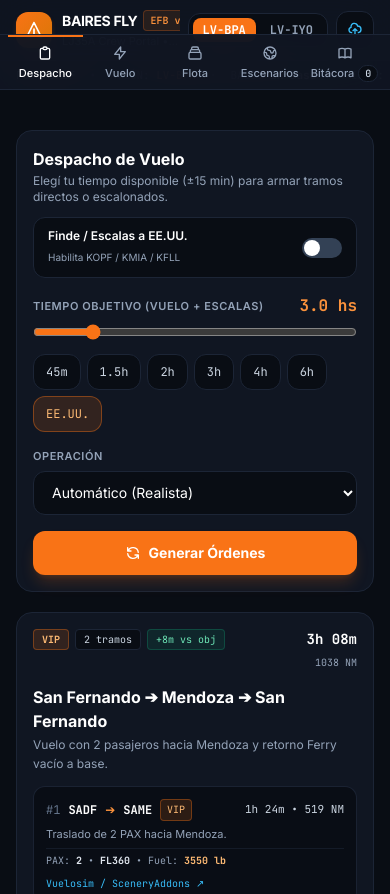
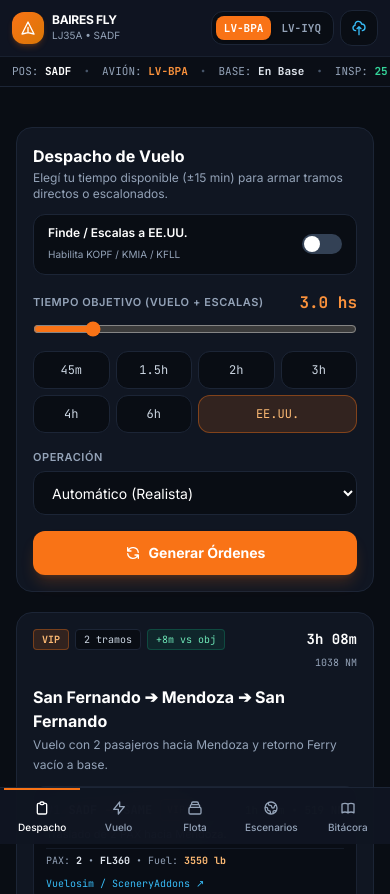
Before and after one commit to PimpoTec/baires-fly-efb, a plain HTML site: page index.htm in a window 390 px wide. Shown: the top 894 px of the page. Drawn offline with nearby package versions, Linux system fonts and the light colour scheme.

Commit message:
Refactor header, navigation, and PWA icon handling
Updated header and navigation styles for better responsiveness and adjusted button sizes. Enhanced PWA icon generation with dynamic sizing and improved manifest configuration.

```diff
--- a/index.htm
+++ b/index.htm
@@ -63,36 +63,36 @@
 <body class="bg-efb-bg text-slate-100 font-sans antialiased min-h-screen flex flex-col pb-24 md:pb-8 selection:bg-orange-500/30 selection:text-orange-200">
 
   <!-- ==================== HEADER ==================== -->
-  <header class="sticky top-0 z-30 bg-efb-panel/90 backdrop-blur-xl border-b border-efb-border safe-top">
-    <div class="max-w-6xl mx-auto px-4 sm:px-6 py-2.5 flex items-center justify-between gap-2">
+  <header class="sticky top-0 z-30 bg-efb-panel/95 backdrop-blur-xl border-b border-efb-border safe-top">
+    <div class="max-w-6xl mx-auto px-3 sm:px-6 py-2.5 flex items-center justify-between gap-2">
       <!-- Brand -->
-      <div class="flex items-center gap-2.5 min-w-0">
-        <div class="w-9 h-9 rounded-xl bg-gradient-to-br from-orange-500 to-amber-600 flex items-center justify-center shadow-md shadow-orange-500/20 shrink-0">
-          <svg class="w-5 h-5 text-white" fill="none" stroke="currentColor" stroke-width="2" viewBox="0 0 24 24">
+      <div class="flex items-center gap-2 sm:gap-2.5 min-w-0">
+        <div class="w-8 h-8 sm:w-9 sm:h-9 rounded-xl bg-gradient-to-br from-orange-500 to-amber-600 flex items-center justify-center shadow-md shadow-orange-500/20 shrink-0">
+          <svg class="w-4 h-4 sm:w-5 sm:h-5 text-white" fill="none" stroke="currentColor" stroke-width="2" viewBox="0 0 24 24">
             <path stroke-linecap="round" stroke-linejoin="round" d="M12 19l9 2-9-18-9 18 9-2zm0 0v-8" />
           </svg>
         </div>
-        <div class="truncate">
+        <div class="min-w-0">
           <div class="flex items-center gap-1.5">
-            <h1 class="text-sm sm:text-base font-bold tracking-tight text-white leading-none">BAIRES FLY</h1>
-            <span class="text-[10px] font-mono font-semibold px-1.5 py-0.5 rounded bg-orange-500/10 text-orange-400 border border-orange-500/25">EFB v4.2</span>
-          </div>
-          <p class="text-[11px] text-slate-400 mt-0.5 truncate">LJ35A Crew Portal • SADF</p>
+            <h1 class="text-xs sm:text-base font-bold tracking-tight text-white leading-none whitespace-nowrap">BAIRES FLY</h1>
+            <span class="hidden sm:inline-block text-[10px] font-mono font-semibold px-1.5 py-0.5 rounded bg-orange-500/10 text-orange-400 border border-orange-500/25">EFB v4.3</span>
+          </div>
+          <p class="text-[10px] sm:text-[11px] text-slate-400 mt-0.5 truncate">LJ35A • SADF</p>
         </div>
       </div>
 
       <!-- Aircraft Switcher + Install/Backup & UTC -->
-      <div class="flex items-center gap-2 shrink-0">
-        <div id="header-aircraft-switcher" class="flex items-center gap-1 bg-efb-bg p-1 rounded-xl border border-efb-border"></div>
-
-        <button id="header-install-btn" onclick="triggerPwaInstall()" class="hidden min-h-[38px] px-2.5 sm:px-3 py-1.5 rounded-xl bg-orange-500/15 hover:bg-orange-500/25 border border-orange-500/40 text-xs font-bold text-orange-300 transition items-center gap-1.5" title="Instalar App en tu dispositivo">
+      <div class="flex items-center gap-1.5 sm:gap-2 shrink-0">
+        <div id="header-aircraft-switcher" class="flex items-center gap-0.5 sm:gap-1 bg-efb-bg p-1 rounded-xl border border-efb-border"></div>
+
+        <button id="header-install-btn" onclick="triggerPwaInstall()" class="hidden min-h-[36px] px-2.5 sm:px-3 py-1.5 rounded-xl bg-orange-500/15 hover:bg-orange-500/25 border border-orange-500/40 text-xs font-bold text-orange-300 transition items-center gap-1.5" title="Instalar App en tu dispositivo">
           <svg class="w-4 h-4 shrink-0" fill="none" stroke="currentColor" stroke-width="2" viewBox="0 0 24 24">
             <path stroke-linecap="round" stroke-linejoin="round" d="M4 16v1a3 3 0 003 3h10a3 3 0 003-3v-1m-4-4l-4 4m0 0l-4-4m4 4V4" />
           </svg>
-          <span class="hidden sm:inline">Instalar App</span>
+          <span class="hidden sm:inline">Instalar</span>
         </button>
 
-        <button onclick="openBackupModal()" class="relative min-h-[38px] px-2.5 sm:px-3 py-1.5 rounded-xl bg-efb-bg hover:bg-slate-800/80 border border-efb-border text-xs font-medium text-slate-200 transition flex items-center gap-1.5" title="Sincronización GitHub, Respaldo e Instalación">
+        <button onclick="openBackupModal()" class="relative min-h-[36px] px-2.5 sm:px-3 py-1.5 rounded-xl bg-efb-bg hover:bg-slate-800/80 border border-efb-border text-xs font-medium text-slate-200 transition flex items-center gap-1.5" title="Sincronización GitHub, Respaldo e Instalación">
           <svg class="w-4 h-4 text-sky-400 shrink-0" fill="none" stroke="currentColor" stroke-width="2" viewBox="0 0 24 24">
             <path stroke-linecap="round" stroke-linejoin="round" d="M7 16a4 4 0 01-.88-7.903A5 5 0 1115.9 6L16 6a5 5 0 011 9.9M15 13l-3-3m0 0l-3 3m3-3v12" />
           </svg>
@@ -108,9 +108,9 @@
     </div>
 
     <!-- Minimalist Status Strip -->
-    <div class="bg-efb-bg/70 border-t border-efb-border/80">
-      <div class="max-w-6xl mx-auto px-4 sm:px-6 py-1.5 flex items-center justify-between gap-2 text-[11px] font-mono overflow-x-auto no-scrollbar">
-        <div class="flex items-center gap-x-3.5 whitespace-nowrap">
+    <div class="bg-efb-bg/80 border-t border-efb-border/80">
+      <div class="max-w-6xl mx-auto px-3 sm:px-6 py-1.5 flex items-center justify-between gap-2 text-[11px] font-mono overflow-x-auto no-scrollbar">
+        <div class="flex items-center gap-x-3 whitespace-nowrap">
           <span class="text-slate-400">POS: <strong id="strip-location" class="text-white">SADF</strong></span>
           <span class="text-slate-600">•</span>
           <span class="text-slate-400">AVIÓN: <strong id="strip-aircraft" class="text-orange-400">LV-BPA</strong></span>
@@ -124,34 +124,34 @@
         </div>
       </div>
     </div>
-
-    <!-- Responsive Navigation: Bottom Dock on Mobile/iPad, Top Tabs on Desktop -->
-    <nav class="fixed bottom-0 inset-x-0 z-40 bg-efb-panel/95 backdrop-blur-xl border-t border-efb-border safe-bottom md:static md:bg-transparent md:backdrop-blur-none md:border-t md:border-efb-border/70">
-      <div class="max-w-6xl mx-auto px-2 sm:px-6 grid grid-cols-5 md:flex md:items-center md:gap-1">
-        <button onclick="setTab('dispatch')" id="tab-dispatch" class="tab-btn min-h-[54px] md:min-h-[42px] px-1 md:px-4 py-1.5 md:py-2.5 text-[11px] md:text-sm font-medium border-t-2 md:border-t-0 md:border-b-2 transition-colors flex flex-col md:flex-row items-center justify-center gap-1 md:gap-2">
+  </header>
+
+  <!-- Responsive Navigation: True Bottom Dock on Mobile/iPad, Top Tabs on Desktop -->
+  <nav class="fixed bottom-0 inset-x-0 z-40 bg-efb-panel/95 backdrop-blur-xl border-t border-efb-border safe-bottom md:sticky md:top-[84px] md:bottom-auto md:z-20 md:border-t-0 md:border-b">
+    <div class="max-w-6xl mx-auto px-1 sm:px-6 grid grid-cols-5 md:flex md:items-center md:gap-1">
+      <button onclick="setTab('dispatch')" id="tab-dispatch" class="tab-btn min-h-[56px] md:min-h-[42px] px-1 md:px-4 py-1.5 md:py-2.5 text-[10px] sm:text-[11px] md:text-sm font-medium border-t-2 md:border-t-0 md:border-b-2 transition-colors flex flex-col md:flex-row items-center justify-center gap-1 md:gap-2">
         <svg class="w-4 h-4 shrink-0" fill="none" stroke="currentColor" stroke-width="2" viewBox="0 0 24 24"><path stroke-linecap="round" stroke-linejoin="round" d="M9 5H7a2 2 0 00-2 2v12a2 2 0 002 2h10a2 2 0 002-2V7a2 2 0 00-2-2h-2M9 5a2 2 0 002 2h2a2 2 0 002-2M9 5a2 2 0 012-2h2a2 2 0 012 2" /></svg>
         <span>Despacho</span>
       </button>
-        <button onclick="setTab('active')" id="tab-active" class="tab-btn relative min-h-[54px] md:min-h-[42px] px-1 md:px-4 py-1.5 md:py-2.5 text-[11px] md:text-sm font-medium border-t-2 md:border-t-0 md:border-b-2 transition-colors flex flex-col md:flex-row items-center justify-center gap-1 md:gap-2">
+      <button onclick="setTab('active')" id="tab-active" class="tab-btn relative min-h-[56px] md:min-h-[42px] px-1 md:px-4 py-1.5 md:py-2.5 text-[10px] sm:text-[11px] md:text-sm font-medium border-t-2 md:border-t-0 md:border-b-2 transition-colors flex flex-col md:flex-row items-center justify-center gap-1 md:gap-2">
         <svg class="w-4 h-4 shrink-0" fill="none" stroke="currentColor" stroke-width="2" viewBox="0 0 24 24"><path stroke-linecap="round" stroke-linejoin="round" d="M13 10V3L4 14h7v7l9-11h-7z" /></svg>
         <span>Vuelo</span>
-          <span id="active-mission-dot" class="hidden absolute top-2 right-4 md:static w-2 h-2 rounded-full bg-orange-500 animate-pulse"></span>
+        <span id="active-mission-dot" class="hidden absolute top-2 right-3 md:static w-2 h-2 rounded-full bg-orange-500 animate-pulse"></span>
       </button>
-        <button onclick="setTab('fleet')" id="tab-fleet" class="tab-btn min-h-[54px] md:min-h-[42px] px-1 md:px-4 py-1.5 md:py-2.5 text-[11px] md:text-sm font-medium border-t-2 md:border-t-0 md:border-b-2 transition-colors flex flex-col md:flex-row items-center justify-center gap-1 md:gap-2">
+      <button onclick="setTab('fleet')" id="tab-fleet" class="tab-btn min-h-[56px] md:min-h-[42px] px-1 md:px-4 py-1.5 md:py-2.5 text-[10px] sm:text-[11px] md:text-sm font-medium border-t-2 md:border-t-0 md:border-b-2 transition-colors flex flex-col md:flex-row items-center justify-center gap-1 md:gap-2">
         <svg class="w-4 h-4 shrink-0" fill="none" stroke="currentColor" stroke-width="2" viewBox="0 0 24 24"><path stroke-linecap="round" stroke-linejoin="round" d="M19 11H5m14 0a2 2 0 012 2v6a2 2 0 01-2 2H5a2 2 0 01-2-2v-6a2 2 0 012-2m14 0V9a2 2 0 00-2-2M5 11V9a2 2 0 012-2m0 0V5a2 2 0 012-2h6a2 2 0 012 2v2M7 7h10" /></svg>
         <span>Flota</span>
       </button>
-        <button onclick="setTab('scenery')" id="tab-scenery" class="tab-btn min-h-[54px] md:min-h-[42px] px-1 md:px-4 py-1.5 md:py-2.5 text-[11px] md:text-sm font-medium border-t-2 md:border-t-0 md:border-b-2 transition-colors flex flex-col md:flex-row items-center justify-center gap-1 md:gap-2">
+      <button onclick="setTab('scenery')" id="tab-scenery" class="tab-btn min-h-[56px] md:min-h-[42px] px-1 md:px-4 py-1.5 md:py-2.5 text-[10px] sm:text-[11px] md:text-sm font-medium border-t-2 md:border-t-0 md:border-b-2 transition-colors flex flex-col md:flex-row items-center justify-center gap-1 md:gap-2">
         <svg class="w-4 h-4 shrink-0" fill="none" stroke="currentColor" stroke-width="2" viewBox="0 0 24 24"><path stroke-linecap="round" stroke-linejoin="round" d="M3.055 11H5a2 2 0 012 2v1a2 2 0 002 2 2 2 0 012 2v2.945M8 3.935V5.5A2.5 2.5 0 0010.5 8h.5a2 2 0 012 2 2 2 0 104 0 2 2 0 012-2h1.064M15 20.488V18a2 2 0 012-2h3.064M21 12a9 9 0 11-18 0 9 9 0 0118 0z" /></svg>
         <span class="flex items-center gap-1">Escenarios <span id="scenery-badge" class="hidden sm:inline text-[10px] font-mono px-1.5 py-0.2 rounded-full bg-efb-bg border border-efb-border text-emerald-400">46/46</span></span>
       </button>
-        <button onclick="setTab('logbook')" id="tab-logbook" class="tab-btn min-h-[54px] md:min-h-[42px] px-1 md:px-4 py-1.5 md:py-2.5 text-[11px] md:text-sm font-medium border-t-2 md:border-t-0 md:border-b-2 transition-colors flex flex-col md:flex-row items-center justify-center gap-1 md:gap-2">
+      <button onclick="setTab('logbook')" id="tab-logbook" class="tab-btn min-h-[56px] md:min-h-[42px] px-1 md:px-4 py-1.5 md:py-2.5 text-[10px] sm:text-[11px] md:text-sm font-medium border-t-2 md:border-t-0 md:border-b-2 transition-colors flex flex-col md:flex-row items-center justify-center gap-1 md:gap-2">
         <svg class="w-4 h-4 shrink-0" fill="none" stroke="currentColor" stroke-width="2" viewBox="0 0 24 24"><path stroke-linecap="round" stroke-linejoin="round" d="M12 6.253v13m0-13C10.832 5.477 9.246 5 7.5 5S4.168 5.477 3 6.253v13C4.168 18.477 5.754 18 7.5 18s3.332.477 4.5 1.253m0-13C13.168 5.477 14.754 5 16.5 5c1.747 0 3.332.477 4.5 1.253v13C19.832 18.477 18.247 18 16.5 18c-1.746 0-3.332.477-4.5 1.253" /></svg>
-          <span class="flex items-center gap-1">Bitácora <span id="logbook-badge" class="text-[10px] font-mono px-1.5 py-0.2 rounded-full bg-efb-bg border border-efb-border text-slate-300">0</span></span>
+        <span class="flex items-center gap-1">Bitácora <span id="logbook-badge" class="hidden sm:inline text-[10px] font-mono px-1.5 py-0.2 rounded-full bg-efb-bg border border-efb-border text-slate-300">0</span></span>
       </button>
     </div>
   </nav>
-  </header>
 
   <!-- ==================== MAIN CONTENT ==================== -->
   <main class="flex-1 max-w-6xl w-full mx-auto px-4 sm:px-6 py-5 space-y-5">
@@ -218,14 +218,14 @@
               <span id="time-display" class="font-mono text-base font-bold text-orange-400">3.0 hs</span>
             </div>
             <input id="time-slider" type="range" min="0.75" max="14" step="0.25" value="3" oninput="updateTimeDisplay(this.value)" onchange="generateDispatches()" class="w-full h-2 accent-orange-500 cursor-pointer" />
-            <div class="flex flex-wrap gap-1.5 pt-0.5">
-              <button onclick="setTimePreset(0.75, false)" class="min-h-[36px] px-3 py-1.5 rounded-xl text-xs font-mono bg-efb-bg hover:bg-slate-800 border border-efb-border text-slate-300 transition">45m</button>
-              <button onclick="setTimePreset(1.5, false)" class="min-h-[36px] px-3 py-1.5 rounded-xl text-xs font-mono bg-efb-bg hover:bg-slate-800 border border-efb-border text-slate-300 transition">1.5h</button>
-              <button onclick="setTimePreset(2, false)" class="min-h-[36px] px-3 py-1.5 rounded-xl text-xs font-mono bg-efb-bg hover:bg-slate-800 border border-efb-border text-slate-300 transition">2h</button>
-              <button onclick="setTimePreset(3, false)" class="min-h-[36px] px-3 py-1.5 rounded-xl text-xs font-mono bg-efb-bg hover:bg-slate-800 border border-efb-border text-slate-300 transition">3h</button>
-              <button onclick="setTimePreset(4, false)" class="min-h-[36px] px-3 py-1.5 rounded-xl text-xs font-mono bg-efb-bg hover:bg-slate-800 border border-efb-border text-slate-300 transition">4h</button>
-              <button onclick="setTimePreset(6, false)" class="min-h-[36px] px-3 py-1.5 rounded-xl text-xs font-mono bg-efb-bg hover:bg-slate-800 border border-efb-border text-slate-300 transition">6h</button>
-              <button onclick="setTimePreset(12, true)" class="min-h-[36px] px-3 py-1.5 rounded-xl text-xs font-mono bg-orange-500/15 hover:bg-orange-500/25 border border-orange-500/40 text-orange-300 transition">EE.UU.</button>
+            <div class="grid grid-cols-4 sm:flex sm:flex-wrap gap-1.5 pt-0.5">
+              <button onclick="setTimePreset(0.75, false)" class="min-h-[38px] px-2.5 py-1.5 rounded-xl text-xs font-mono bg-efb-bg hover:bg-slate-800 border border-efb-border text-slate-300 transition">45m</button>
+              <button onclick="setTimePreset(1.5, false)" class="min-h-[38px] px-2.5 py-1.5 rounded-xl text-xs font-mono bg-efb-bg hover:bg-slate-800 border border-efb-border text-slate-300 transition">1.5h</button>
+              <button onclick="setTimePreset(2, false)" class="min-h-[38px] px-2.5 py-1.5 rounded-xl text-xs font-mono bg-efb-bg hover:bg-slate-800 border border-efb-border text-slate-300 transition">2h</button>
+              <button onclick="setTimePreset(3, false)" class="min-h-[38px] px-2.5 py-1.5 rounded-xl text-xs font-mono bg-efb-bg hover:bg-slate-800 border border-efb-border text-slate-300 transition">3h</button>
+              <button onclick="setTimePreset(4, false)" class="min-h-[38px] px-2.5 py-1.5 rounded-xl text-xs font-mono bg-efb-bg hover:bg-slate-800 border border-efb-border text-slate-300 transition">4h</button>
+              <button onclick="setTimePreset(6, false)" class="min-h-[38px] px-2.5 py-1.5 rounded-xl text-xs font-mono bg-efb-bg hover:bg-slate-800 border border-efb-border text-slate-300 transition">6h</button>
+              <button onclick="setTimePreset(12, true)" class="col-span-2 sm:col-span-1 min-h-[38px] px-3 py-1.5 rounded-xl text-xs font-mono bg-orange-500/15 hover:bg-orange-500/25 border border-orange-500/40 text-orange-300 transition">EE.UU.</button>
             </div>
           </div>
 
@@ -722,41 +722,43 @@
     // =========================================================================
     // 3. PWA NATIVE ICON, MANIFEST & INSTALL PROMPT
     // =========================================================================
-    function generatePngAppIconDataUrl() {
+    function generatePngAppIconDataUrl(size) {
+      const dim = size || 512;
       try {
         const canvas = document.createElement('canvas');
-        canvas.width = 512;
-        canvas.height = 512;
+        canvas.width = dim;
+        canvas.height = dim;
         const ctx = canvas.getContext('2d');
+        const s = dim / 512;
 
         ctx.fillStyle = '#090d14';
-        ctx.fillRect(0, 0, 512, 512);
+        ctx.fillRect(0, 0, dim, dim);
 
         ctx.fillStyle = '#101622';
         ctx.beginPath();
-        ctx.roundRect(36, 36, 440, 440, 96);
+        ctx.roundRect(36 * s, 36 * s, 440 * s, 440 * s, 96 * s);
         ctx.fill();
 
         ctx.strokeStyle = '#f97316';
-        ctx.lineWidth = 12;
+        ctx.lineWidth = Math.max(4, 12 * s);
         ctx.stroke();
 
-        const grad = ctx.createLinearGradient(140, 120, 372, 370);
+        const grad = ctx.createLinearGradient(140 * s, 120 * s, 372 * s, 370 * s);
         grad.addColorStop(0, '#fb923c');
         grad.addColorStop(1, '#ea580c');
         ctx.fillStyle = grad;
         ctx.beginPath();
-        ctx.moveTo(256, 110);
-        ctx.lineTo(382, 355);
-        ctx.lineTo(256, 305);
-        ctx.lineTo(130, 355);
+        ctx.moveTo(256 * s, 110 * s);
+        ctx.lineTo(382 * s, 355 * s);
+        ctx.lineTo(256 * s, 305 * s);
+        ctx.lineTo(130 * s, 355 * s);
         ctx.closePath();
         ctx.fill();
 
         ctx.fillStyle = '#f8fafc';
-        ctx.font = '700 34px monospace';
+        ctx.font = `700 ${Math.round(34 * s)}px monospace`;
         ctx.textAlign = 'center';
-        ctx.fillText('BAIRES FLY', 256, 422);
+        ctx.fillText('BAIRES FLY', 256 * s, 422 * s);
 
         return canvas.toDataURL('image/png');
       } catch (e) {
@@ -765,28 +767,34 @@
     }
 
     function setupPwaAssets() {
-      const pngIconUrl = generatePngAppIconDataUrl();
-      if (pngIconUrl) {
+      const icon192 = generatePngAppIconDataUrl(192);
+      const icon512 = generatePngAppIconDataUrl(512);
+      if (icon512) {
         const appleLink = document.getElementById('apple-touch-icon-link');
         const favLink = document.getElementById('favicon-link');
-        if (appleLink) appleLink.href = pngIconUrl;
-        if (favLink) favLink.href = pngIconUrl;
+        if (appleLink) appleLink.href = icon512;
+        if (favLink) favLink.href = icon192 || icon512;
       }
 
       try {
+        const pageUrl = window.location.href.split('#')[0].split('?')[0];
+        const scopeUrl = new URL('.', pageUrl).href;
+        const icons = [];
+        if (icon192) icons.push({ src: icon192, sizes: '192x192', type: 'image/png', purpose: 'any' });
+        if (icon512) icons.push({ src: icon512, sizes: '512x512', type: 'image/png', purpose: 'any maskable' });
+
         const manifest = {
+          id: pageUrl,
           name: 'Baires Fly — Pilot EFB',
           short_name: 'Baires Fly',
           description: 'Crew Dispatch & Learjet 35A EFB para MSFS 2024',
-          start_url: '.',
-          scope: '.',
+          start_url: pageUrl,
+          scope: scopeUrl,
           display: 'standalone',
           orientation: 'any',
           background_color: '#090d14',
           theme_color: '#090d14',
-          icons: pngIconUrl
-            ? [{ src: pngIconUrl, sizes: '512x512', type: 'image/png', purpose: 'any maskable' }]
-            : []
+          icons
         };
         const dataUri = 'data:application/manifest+json;charset=utf-8,' + encodeURIComponent(JSON.stringify(manifest));
         const link = document.getElementById('pwa-manifest-link');
@@ -811,9 +819,10 @@
     window.addEventListener('beforeinstallprompt', e => {
       e.preventDefault();
       deferredInstallPrompt = e;
+      const isMobileWidth = window.innerWidth < 640;
       const hdrBtn = document.getElementById('header-install-btn');
       const modalBtn = document.getElementById('modal-native-install-btn');
-      if (hdrBtn) {
+      if (hdrBtn && !isMobileWidth) {
         hdrBtn.classList.remove('hidden');
         hdrBtn.classList.add('flex');
       }
@@ -2678,7 +2687,7 @@
           .map(reg => {
             const active = state.activeReg === reg;
             return `
-              <button onclick="switchAircraft('${reg}')" class="px-2.5 py-1 rounded-lg font-mono text-xs font-bold transition flex items-center gap-1 ${
+              <button onclick="switchAircraft('${reg}')" class="px-2 sm:px-2.5 py-1 rounded-lg font-mono text-[11px] sm:text-xs font-bold transition flex items-center gap-1 ${
                 active
                   ? 'bg-orange-500 text-white shadow'
                   : canSwitch
```
Lines whose indentation alone changed are shown as unchanged.
